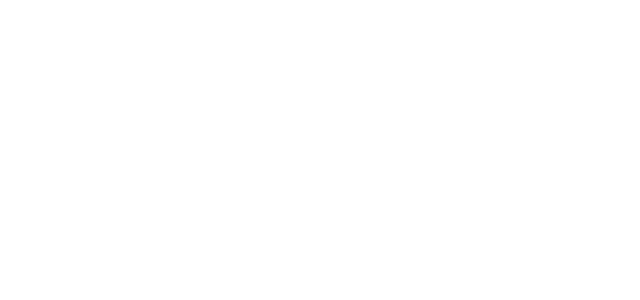
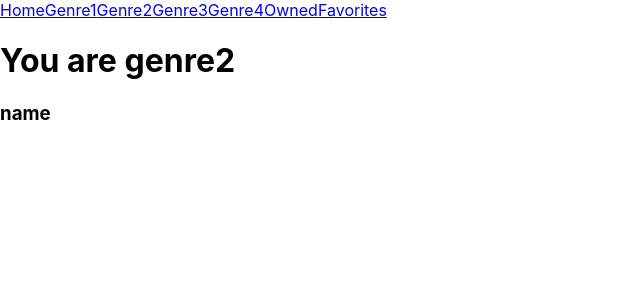
Before and after one commit to sk789-sk/phase2-project, a React (Create React App) app: page /Genre2 in a window 1280 px wide. Before the commit this address had no page. Shown: the top 300 px of the page, without its empty margins (0-640 px from the left). Built offline with nearby package versions, Linux system fonts and the light colour scheme; data requests are answered from the project's data file.

Commit message:
basic routing done

```diff
--- a/src/App.js
+++ b/src/App.js
@@ -3,15 +3,15 @@ import './App.css';
 
 import React, { useEffect, useState } from "react";
 import {BrowserRouter, Routes, Route} from "react-router-dom"
-import Header from "./components/Header"
-import NavBar from "./components/NavBar"
-import SearchBar from './components/SearchBar';
-import NewGame from './components/NewGameBar';
 import Home from './components/Home';
 import Genre1 from './components/Genre1';
 import Owned from './components/Owned';
 import Favorite from './components/Favorites';
+import Genre2 from './components/Genre2';
+import Genre3 from './components/Genre3';
+import Genre4 from './components/Genre4'
 
+//should bundle all the cards together to make this not import hell.
 
 
 function App() {
@@ -24,16 +24,31 @@ function App() {
     .then((data) =>setGames(data))
   },[])
 
+  // console.log(games)
+
+//games is everything in the database
+//the smaller arrays are the filtered games to render
+
+
+const favoriteGames = [games[0], games[5]]
+const OwnedGames = [games[1]]
+const genre1Games = [games[2]]
+const genre2Games = [games[3]]
+const genre3Games = [games[4]]
+const genre4Games = [games[5]]
+
+//console.log(favoriteGames)
+
   return (
     <BrowserRouter>
       <Routes>
         <Route path = '/' element = {<Home/>} />
-        <Route path = '/Genre1' element = {<Genre1/>} />
-        {/* <Route path = '/Genre2' element = {<Genre2/>} />
-        <Route path = '/Genre3' element = {<Genre3/>} />
-        <Route path = '/Genre4' element = {<Genre4/>} /> */}
-        <Route path = '/Owned' element = {<Owned/>} />
-        <Route path = '/Favorites' element = {<Favorite/>} />
+        <Route path = '/Genre1' element = {<Genre1 genre1Games={genre1Games} />} />
+        <Route path = '/Genre2' element = {<Genre2 genre2Games={genre2Games} />} />
+        <Route path = '/Genre3' element = {<Genre3 genre3Games={genre3Games}/>} />
+        <Route path = '/Genre4' element = {<Genre4 genre4Games={genre4Games}/>} />
+        <Route path = '/Owned' element = {<Owned ownedGames={OwnedGames}/>} />
+        <Route path = '/Favorites' element = {<Favorite favoriteGames={favoriteGames}/>} />
 
 
       </Routes>
--- a/src/components/Favorites.js
+++ b/src/components/Favorites.js
@@ -1,11 +1,27 @@
 import React from "react";
 import NavBar from "./NavBar";
+import GameCard from "./GameCard"
 
-function Favorite(){
+function Favorite({favoriteGames}){
+    //console.log(favoriteGames[0])
+    const game1 = favoriteGames[1]
+    console.log(game1.Name)
+
+let renderFavorites = favoriteGames.map((game) => {
+    return <GameCard />
+})
+
+// function renderFavorites(){
+//     return <GameCard />
+// }
+
+
     return(
         <div>
             <NavBar />
             <h1>You are Favorites</h1>
+            {renderFavorites}         {/* Change from function call to variable after */ }
+
         </div>
 
 
--- a/src/components/GameCard.js
+++ b/src/components/GameCard.js
@@ -2,7 +2,7 @@ import React from "react";
 
 //Pass Data from game db here
 
-function GameCard() {
+function GameCard({src}) {
 
     return (
         <li className="card">
--- a/src/components/Genre2.js
+++ b/src/components/Genre2.js
@@ -0,0 +1,16 @@
+import React from "react";
+import NavBar from "./NavBar";
+
+function Genre2({genre2Games}){
+    return(
+        <div>
+            <NavBar />
+            <h1>You are genre2</h1>
+            <h3>name</h3>
+        </div>
+
+
+    )
+    }
+
+export default Genre2
--- a/src/components/Genre3.js
+++ b/src/components/Genre3.js
@@ -0,0 +1,15 @@
+import React from "react";
+import NavBar from "./NavBar";
+
+function Genre3(genre3Games){
+    return(
+        <div>
+            <NavBar />
+            <h1>You are Genre3</h1>
+        </div>
+
+
+    )
+    }
+
+export default Genre3
--- a/src/components/Genre4.js
+++ b/src/components/Genre4.js
@@ -0,0 +1,15 @@
+import React from "react";
+import NavBar from "./NavBar";
+
+function Genre4(genre4Games){
+    return(
+        <div>
+            <NavBar />
+            <h1>You are genre4</h1>
+        </div>
+
+
+    )
+    }
+
+export default Genre4
--- a/src/components/NavBar.js
+++ b/src/components/NavBar.js
@@ -8,7 +8,7 @@ function NavBar(){
             <Link to="/Genre1">Genre1</Link>
             <Link to = "/Genre2">Genre2</Link>
             <Link to = "/Genre3">Genre3</Link>
-            <Link to = "/Genre4">genre4</Link>
+            <Link to = "/Genre4">Genre4</Link>
             <Link to = "/Owned">Owned</Link>
             <Link to = "/Favorites">Favorites</Link>
 
--- a/src/components/NewGameBar.js
+++ b/src/components/NewGameBar.js
@@ -1,9 +1,9 @@
 import React from "react";
 
-function NewGame(){
+function NewGameBar(){
     return(
         <p>NewGameInput</p>
     )
     }
 
-export default NewGame
+export default NewGameBar
--- a/src/components/Owned.js
+++ b/src/components/Owned.js
@@ -1,7 +1,7 @@
 import React from "react";
 import NavBar from "./NavBar";
 
-function Owned(){
+function Owned(ownedGames){
     return(
         <div>
             <NavBar />
```
Also changed, not shown: src/components/Genre1.js (+1 -13 lines).
